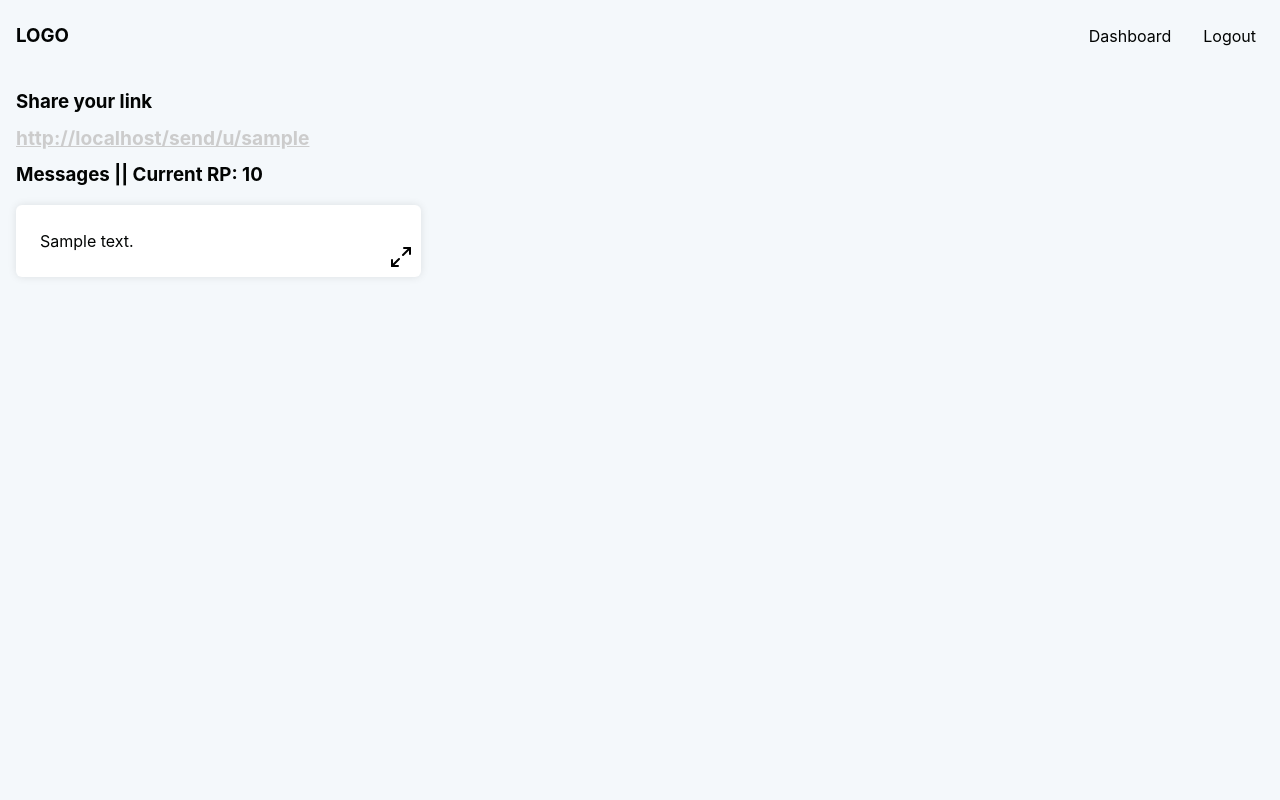
After one commit to Jiseeeh/cvsu-anon, a Django app: page /dashboard/ in a window 1280 px wide. The commit adds this page. Run offline with Django 4.2, Linux system fonts and the light colour scheme; a user stored in the database is signed in; tables that the repository leaves empty hold one stand-in row (values such as "Sample post").

Commit message:
feat: add user dashboard (#3)

```diff
--- /dev/null
+++ b/cvsu_anon_app/static/css/dashboard.css
@@ -0,0 +1,90 @@
+body {
+  min-height: 100vh;
+}
+
+.info {
+  display: flex;
+  flex-direction: column;
+  gap: 0.5rem;
+}
+
+.user-link {
+  color: #ccc;
+  text-decoration: underline;
+  font-size: clamp(1rem, -2.875rem + 14vw, 1.2rem);
+}
+
+.content-container {
+  padding: 1rem;
+}
+
+.messages {
+  display: grid;
+  grid-template-columns: 1fr;
+  margin-top: 1rem;
+  gap: 1rem;
+}
+
+.message-container {
+  background-color: #fff;
+  box-shadow: 0 0 0.5rem rgba(0, 0, 0, 0.1);
+  border-radius: 6px;
+  padding: 1.5rem;
+  position: relative;
+}
+
+.expanded-message-container {
+  position: absolute;
+  top: 50%;
+  left: 50%;
+  transform: translate(-50%, -50%);
+  width: 80%;
+  z-index: 10;
+  height: 20rem;
+  max-height: 30rem;
+  overflow-y: auto;
+}
+
+.expanded-message-text {
+  width: 100%;
+  display: block;
+  -webkit-line-clamp: unset;
+  -webkit-box-orient: unset;
+}
+
+.expand-icon.expanded-expand-icon {
+  position: fixed;
+  top: 10px;
+  background: url("../images/minimize.svg") no-repeat center center;
+}
+
+.expand-icon {
+  position: absolute;
+  bottom: 10px;
+  right: 10px;
+  cursor: pointer;
+  background-color: cyan;
+  height: 20px;
+  width: 20px;
+  background: url("../images/maximize.svg") no-repeat center center;
+}
+
+.message-text {
+  overflow: hidden;
+  display: -webkit-box;
+  width: 100%;
+  -webkit-line-clamp: 4;
+  -webkit-box-orient: vertical;
+}
+
+@media screen and (min-width: 768px) {
+  .messages {
+    grid-template-columns: 1fr 1fr;
+  }
+}
+
+@media screen and (min-width: 1024px) {
+  .messages {
+    grid-template-columns: 1fr 1fr 1fr;
+  }
+}
--- a/cvsu_anon_app/static/css/global.css
+++ b/cvsu_anon_app/static/css/global.css
@@ -27,6 +27,7 @@
     4. Improve text rendering
   */
 body {
+  background-color: #f4f8fb;
   color: var(--black);
   line-height: 1.5;
   font-family: Inter, sans-serif;
--- /dev/null
+++ b/cvsu_anon_app/static/js/dashboard.js
@@ -0,0 +1,58 @@
+const BODY_COLOR = '#f4f8fb';
+const BODY = document.querySelector('body');
+
+BODY.addEventListener('click', (e) => {
+    if (e.target !== BODY) {
+        return;
+    }
+    const messages = document.querySelectorAll('.message-container');
+
+    for (const message of messages) {
+        if (message.classList.contains('expanded-message-container')) {
+            message.classList.remove('expanded-message-container');
+            message.querySelector('p').classList.remove('expanded-message-text');
+            message.querySelector('.expand-icon').classList.remove('expanded-expand-icon');
+            message.querySelector('p').classList.add('message-text');
+        }
+    }
+    BODY.style.backgroundColor = BODY_COLOR;
+});
+
+function onExpandClick(e) {
+    e.stopPropagation();
+
+    const messageContainer = e.target.parentElement;
+    const message = messageContainer.querySelector('p');
+    const expandIcon = messageContainer.querySelector('.expand-icon')
+
+    if (messageContainer.classList.contains('expanded-message-container')) {
+        messageContainer.classList.remove('expanded-message-container');
+        message.classList.remove('expanded-message-text');
+        expandIcon.classList.remove('expanded-expand-icon');
+
+        message.classList.add('message-text');
+
+        document.querySelector('body').style.backgroundColor = BODY_COLOR;
+        return;
+    }
+
+    // close other expanded messages
+    const expandedMessages = document.querySelectorAll('.message-container');
+
+    for (const message of expandedMessages) {
+        message.classList.remove('expanded-message-container');
+        message.querySelector('p').classList.remove('expanded-message-text');
+        message.querySelector('.expand-icon').classList.remove('expanded-expand-icon');
+
+        message.querySelector('p').classList.add('message-text');
+    }
+
+
+    messageContainer.classList.add('expanded-message-container');
+    message.classList.add('expanded-message-text');
+    message.classList.remove('message-text');
+    expandIcon.classList.add('expanded-expand-icon');
+
+    // make body bg color gray
+    document.querySelector('body').style.backgroundColor = '#ccc';
+}
--- /dev/null
+++ b/cvsu_anon_app/templates/dashboard.html
@@ -0,0 +1,29 @@
+{% extends 'base.html' %}
+
+{% block styles %}
+{% load static %}
+<link rel="stylesheet" href="{% static 'css/dashboard.css' %}">
+{% endblock styles %}
+
+{% block content %}
+<main class="wrapper">
+    <article class="content-container">
+        <section class="info">
+            <h1>Share your link</h1>
+            <h2 class="user-link">{{ request.scheme }}://{{ request.META.HTTP_HOST }}/send/u/{{user.username}}</h2>
+            <h3>Messages || Current RP: {{user.ray_points}}</h3>
+        </section>
+        <section class="messages">
+            {% for message_obj in messages %}
+            <section class="message-container">
+                <p class="message-text">{{ message_obj.message }}</p>
+                <div class="expand-icon" onclick="onExpandClick(event)"></div>
+            </section>
+            {% endfor %}
+        </section>
+        </section>
+    </article>
+</main>
+{% load static %}
+<script src="{% static 'js/dashboard.js' %}"></script>
+{% endblock content %}
--- a/cvsu_anon_app/templates/index.html
+++ b/cvsu_anon_app/templates/index.html
@@ -16,7 +16,11 @@
                 points(RP)'</strong> where
             they
             earn points for each message they receive and send.</p>
+        {% if user.is_authenticated %}
+        <button class="btn"> <a href="{% url 'dashboard' %}">Join CvSU Anon -></a></button>
+        {% else %}
         <button class="btn"> <a href="{% url 'register' %}">Join CvSU Anon -></a></button>
+        {% endif %}
     </section>
     <section class="content__right-section">
         {% load static %}
--- a/cvsu_anon_app/urls.py
+++ b/cvsu_anon_app/urls.py
@@ -7,4 +7,5 @@ urlpatterns = [
     path("login/", views.login, name="login"),
     path("logout/", views.logout, name="logout"),
     path("send/u/<str:username>/", views.send_anon, name="send_anon_message"),
+    path("dashboard/", views.dashboard, name="dashboard"),
 ]
--- a/cvsu_anon_app/views.py
+++ b/cvsu_anon_app/views.py
@@ -32,7 +32,7 @@ def register(request):
 
                 return redirect('login')
             except Exception as e:
-                if str(e) != None and "NOT NULL constraint failed" in str(e):
+                if str(e) != None and "UNIQUE constraint failed" in str(e):
                     form.add_error('username',"You already have an account here. If you believe this is a mistake, please contact the developer.")
     else:
         form = RegisterForm()
@@ -61,7 +61,7 @@ def login(request):
 
         if user is not None:
             auth_login(request, user)
-            return redirect('index')
+            return redirect('dashboard')
         else:
             context['error'] = 'Invalid username or password.'
             return render(request, 'login.html',context)
@@ -115,3 +115,14 @@ def send_anon(request,username):
 
 
     return render(request, 'send_anon.html',context)
+
+
+def dashboard(request):
+
+    if not request.user.is_authenticated:
+        return redirect('index')
+
+    logged_user = request.user;
+    messages = Message.objects.filter(receiver_id=logged_user)
+
+    return render(request, 'dashboard.html',{'show_nav':True,'messages':messages, 'user':logged_user})
```
Also changed, not shown: cvsu_anon_app/static/images/maximize.svg (added), cvsu_anon_app/static/images/minimize.svg (added).
